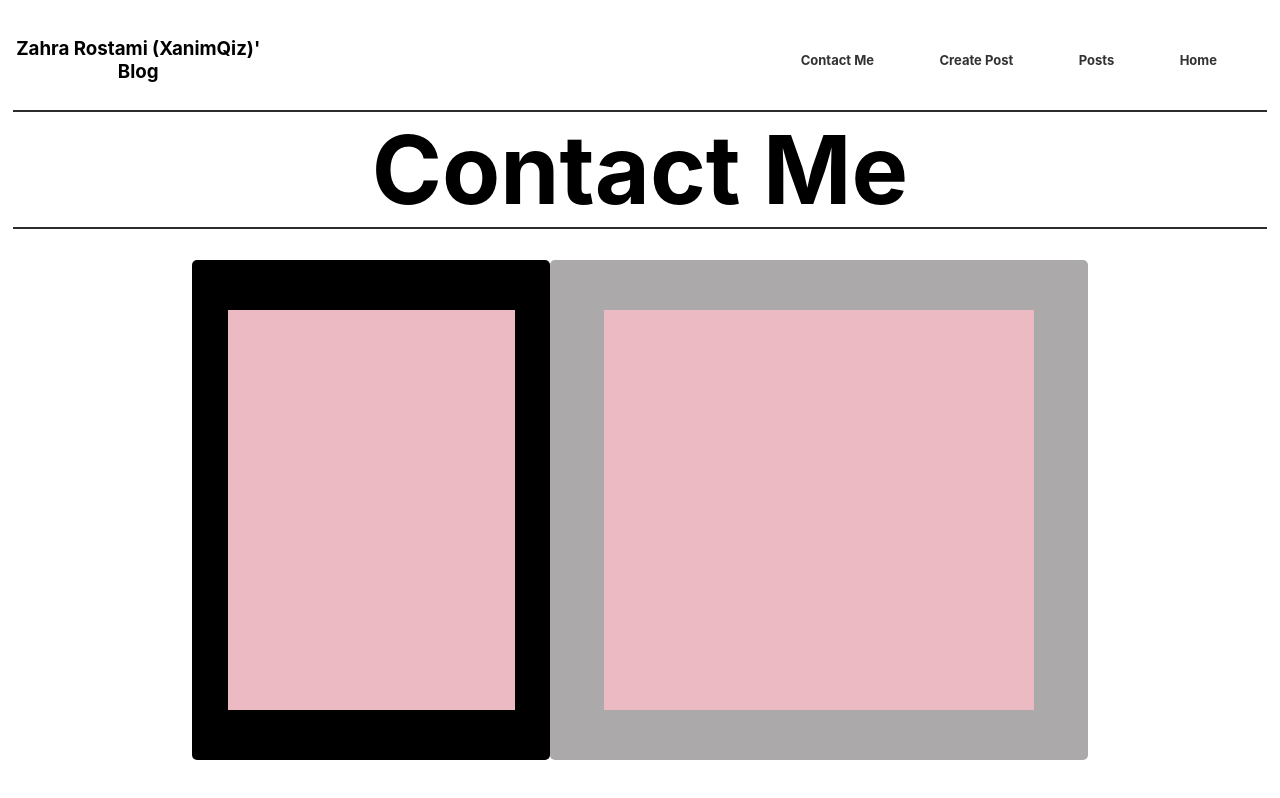
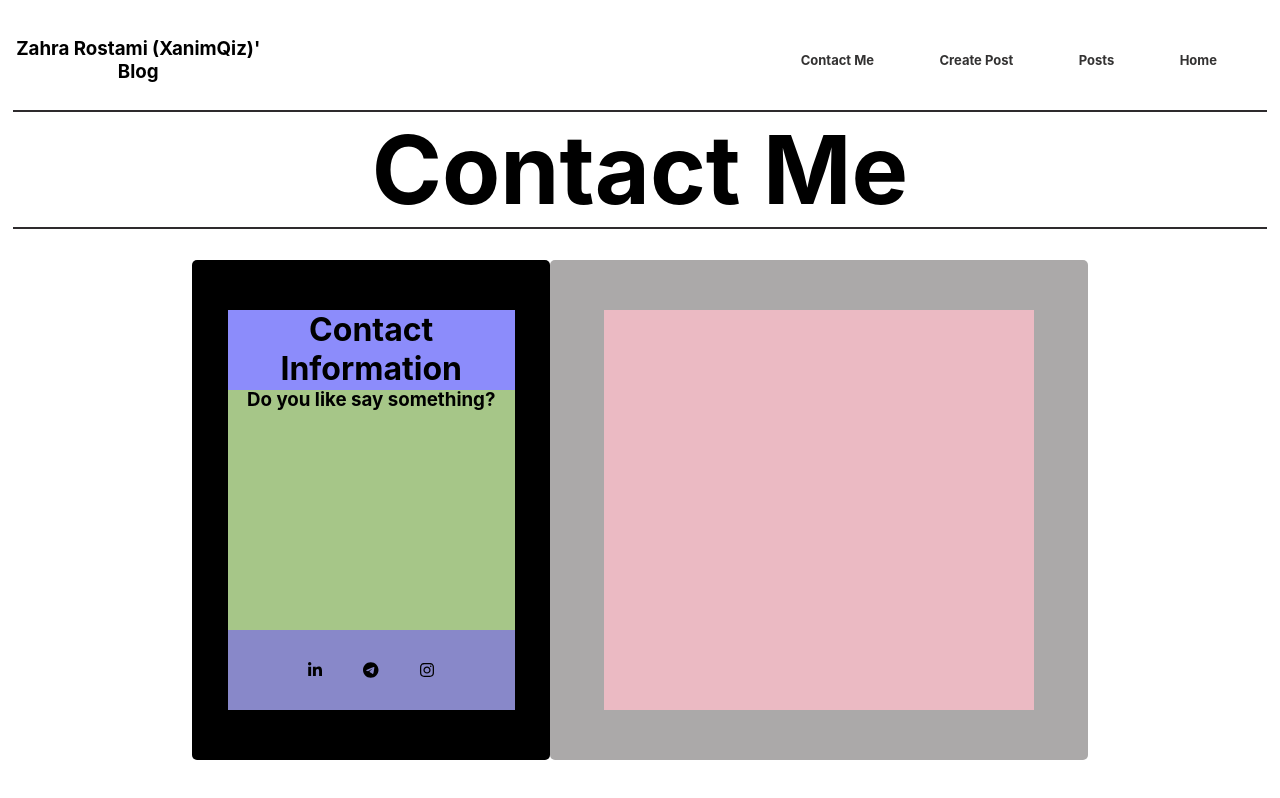
Before and after one commit to zahraRostami1999/blog-app, a React (Create React App) app: page /contactMe in a window 1280 px wide. Built offline with nearby package versions, Linux system fonts and the light colour scheme.

Commit message:
edit contact Me: import social icons

```diff
--- a/src/pages/contactMe/ContactMe.jsx
+++ b/src/pages/contactMe/ContactMe.jsx
@@ -3,6 +3,9 @@ import Header from "../../Components/header/Header";
 import { Fragment } from "react";
 import { FontAwesomeIcon } from "@fortawesome/react-fontawesome";
 import { faCoffee } from "@fortawesome/free-solid-svg-icons";
+import { faLinkedinIn } from '@fortawesome/free-brands-svg-icons';
+import { faTelegram } from '@fortawesome/free-brands-svg-icons';
+import { faInstagram } from '@fortawesome/free-brands-svg-icons';
 
 function ContactMe() {
   return (
@@ -15,13 +18,20 @@ function ContactMe() {
         <div className={styled.wrapper}>
           <div className={styled.col_40}>
             <div className={styled.colContainer}>
-
+              <div className={styled.titleInfo}>
+                <h1>Contact Information</h1>
+                <h3>Do you like say something?</h3>
+              </div>
+              <div className={styled.contactInfo}></div>
+              <div className={styled.socialIcon}>
+                <FontAwesomeIcon icon={faLinkedinIn} />
+                <FontAwesomeIcon icon={faTelegram} />
+                <FontAwesomeIcon icon={faInstagram} />
+              </div>
             </div>
           </div>
           <div className={styled.col_60}>
-            <div className={styled.colContainer}>
-
-            </div>
+            <div className={styled.colContainer}></div>
           </div>
         </div>
       </div>
```
